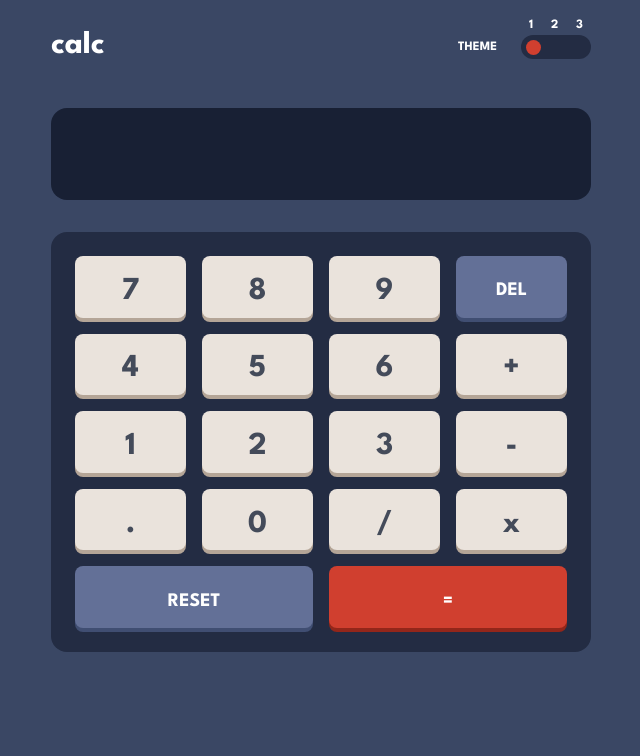
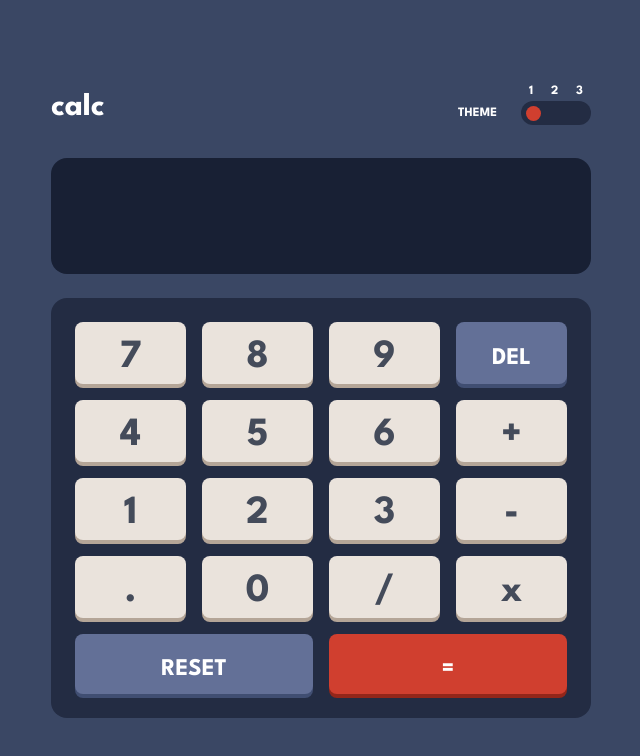
Before and after one commit to Tsuyoshi84/calculator-app, a SvelteKit app: page / in a window 1280 px wide. Shown: the top 756 px of the page, without its empty margins (319-959 px from the left). Built offline with nearby package versions, Linux system fonts and the light colour scheme.

Commit message:
Fix styles

```diff
--- a/src/routes/+layout.svelte
+++ b/src/routes/+layout.svelte
@@ -13,6 +13,10 @@
 	.app {
 		background-color: var(--color-bg-main);
 		block-size: 100%;
+	}
+
+	main {
+		height: 100%;
 	}
 
 	.app[data-theme='1'] {
--- a/src/routes/+page.svelte
+++ b/src/routes/+page.svelte
@@ -7,16 +7,14 @@
 	<meta name="description" content="Calculator App" />
 </svelte:head>
 
-<section>
+<div class="wrapper">
 	<CalcBoard />
-</section>
+</div>
 
 <style>
-	section {
-		display: flex;
-		flex-direction: column;
-		justify-content: center;
-		align-items: center;
-		flex: 0.6;
+	.wrapper {
+		display: grid;
+		place-items: center;
+		height: 100%;
 	}
 </style>
--- a/src/routes/CalcBoard.svelte
+++ b/src/routes/CalcBoard.svelte
@@ -51,7 +51,7 @@
 		max-inline-size: 572px;
 		max-block-size: 668px;
 		display: grid;
-		gap: 2rem;
+		gap: 1.5rem;
 		grid-template-columns: repeat(2, minmax(min-content, 1fr));
 		grid-template-rows: repeat(2, minmax(min-content, 1fr));
 		grid-template-areas:
--- a/src/routes/CalcButton.svelte
+++ b/src/routes/CalcButton.svelte
@@ -45,7 +45,7 @@
 		--background-color: var(--color-button-bg-normal);
 		--active-background-color: var(--color-button-bg-normal-active);
 		--shadow-color: var(--color-button-shadow-normal);
-		--font-size: 2rem;
+		font-size: calc(var(--font-size) * (2 / 1.2));
 	}
 
 	button.clear {
@@ -65,4 +65,10 @@
 	button > div {
 		translate: 0 0.3rem;
 	}
+
+	@media (min-width: 768px) {
+		button {
+			--font-size: 1.5rem;
+		}
+	}
 </style>
--- a/src/routes/CalcDisplay.svelte
+++ b/src/routes/CalcDisplay.svelte
@@ -18,4 +18,11 @@
 		color: var(--color-text-board);
 		min-block-size: 92px;
 	}
+
+	@media (min-width: 768px) {
+		.display {
+			font-size: 3.5rem;
+			min-block-size: 116px;
+		}
+	}
 </style>
--- a/src/stores/calculation.ts
+++ b/src/stores/calculation.ts
@@ -27,8 +27,13 @@ function operatorToSymbol(operator: CalculationOperator) {
 function formatNumber(number: number | string) {
 	if (number === '.') return '0.';
 
-	const _number = typeof number === 'number' ? number : parseFloat(number);
-	return _number.toLocaleString('en-US');
+	const isNumberType = typeof number === 'number';
+
+	const endsWithDecimal = isNumberType ? false : number.toString().endsWith('.');
+	const _number = isNumberType ? number : parseFloat(number);
+	const formattedNumber = _number.toLocaleString('en-US');
+
+	return `${formattedNumber}${endsWithDecimal ? '.' : ''}`;
 }
 
 function calculateFromElements(elements: CalculationElement[]): string {
@@ -79,6 +84,10 @@ function calculateFromElements(elements: CalculationElement[]): string {
 const calculationElements = writable<CalculationElement[]>([]);
 const { update, set } = calculationElements;
 
+function isReadyToCalculate(elements: CalculationElement[]): boolean {
+	return elements.length === 0 || elements.at(-1)?.operator === 'calculate';
+}
+
 export const displayValue = derived<typeof calculationElements, string>(
 	calculationElements,
 	($calculationElements, set) => {
@@ -110,9 +119,9 @@ export const displayValue = derived<typeof calculationElements, string>(
 	}
 );
 
-export function addNumber(number: `${number}`) {
+export function addNumber(number: `${number}`): void {
 	update((elements) => {
-		if (elements.length === 0) return [{ operator: 'add', value: number }];
+		if (isReadyToCalculate(elements)) return [{ operator: 'add', value: number }];
 
 		const lastElement = elements.at(-1);
 		assertDefined(lastElement);
@@ -124,7 +133,7 @@ export function addNumber(number: `${number}`) {
 
 export function addDecimal() {
 	update((elements) => {
-		if (elements.length === 0) return [{ operator: 'add', value: '.' }];
+		if (isReadyToCalculate(elements)) return [{ operator: 'add', value: '.' }];
 
 		const lastElement = elements.at(-1);
 		assertDefined(lastElement);
```
Also changed, not shown: 1 other file (tests, documents, lock files or other folders).
